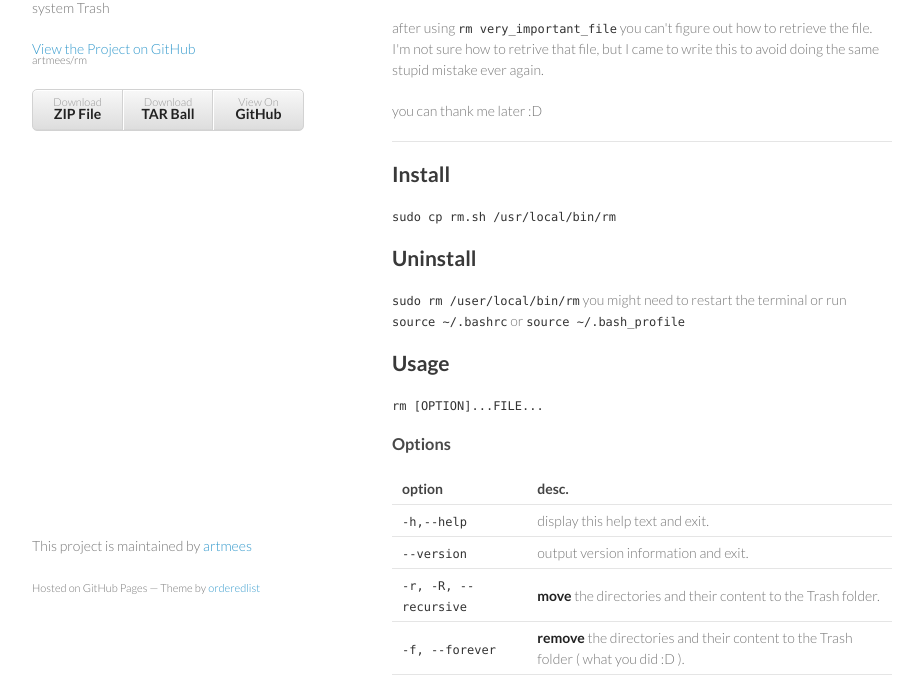
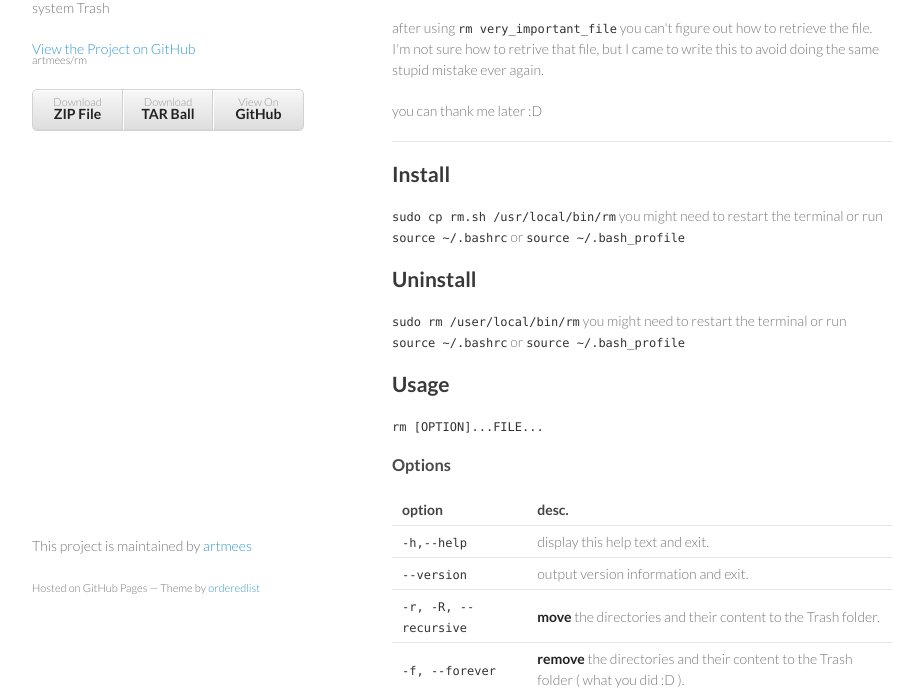
Before and after one commit to a14m/rm, a plain HTML site: page index.html in a window 1280 px wide. Shown: the part 133-823 px from the top of the page, without its empty margins (178-1101 px from the left). Drawn offline with Linux system fonts and the light colour scheme.

Commit message:
Update index.html

```diff
--- a/index.html
+++ b/index.html
@@ -41,7 +41,8 @@ I'm not sure how to retrive that file, but I came to write this to avoid doing t
 <hr><h2>
 <a name="install" class="anchor" href="#install"><span class="octicon octicon-link"></span></a>Install</h2>
 
-<p><code>sudo cp rm.sh /usr/local/bin/rm</code></p>
+<p><code>sudo cp rm.sh /usr/local/bin/rm</code>
+you might need to restart the terminal or run <code>source ~/.bashrc</code> or <code>source ~/.bash_profile</code></p>
 
 <h2>
 <a name="uninstall" class="anchor" href="#uninstall"><span class="octicon octicon-link"></span></a>Uninstall</h2>
```
